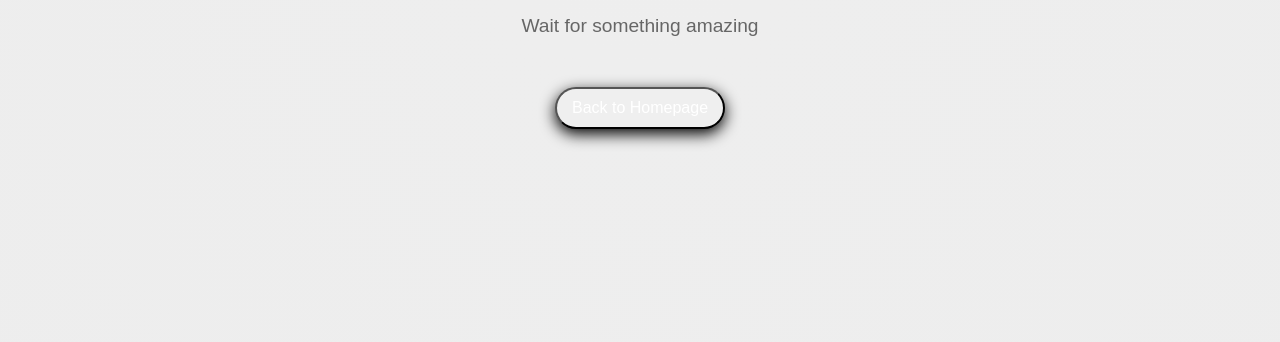
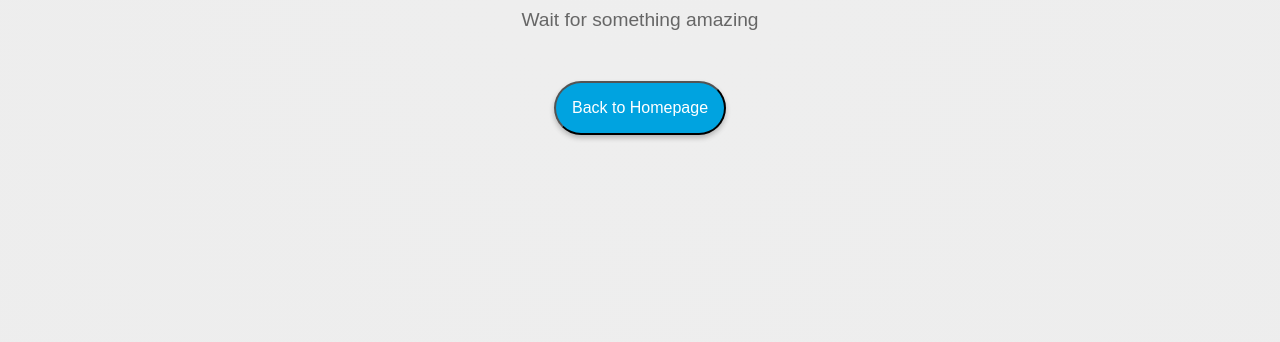
Before and after one commit to elsemar-uns/elsemar, a plain HTML site: page comingSoon.html in a window 1280 px wide. Shown: the part 458-800 px from the top of the page. Drawn offline with Linux system fonts and the light colour scheme.

Commit message:
Update style.css
change button color (homepage in comingsoon)

```diff
--- a/style.css
+++ b/style.css
@@ -288,6 +288,15 @@ background: radial-gradient(circle, rgba(255, 245, 245, 0) 0%, rgba(27, 26, 26,
 .btn-hero:hover#btn-readMore{
   background: #2e17ff;
 }
+.btn-hero#btn-homePage{
+  background: #00a3e0;
+  padding: 1rem 1rem;
+  box-shadow: 0px 3px 5px rgb(53, 53, 53, 0.3);
+  transition: all 0.3s ease;
+}
+.btn-hero:hover#btn-homePage{
+  background: #2e17ff;
+}
 
 
 /* Countdown */
```
